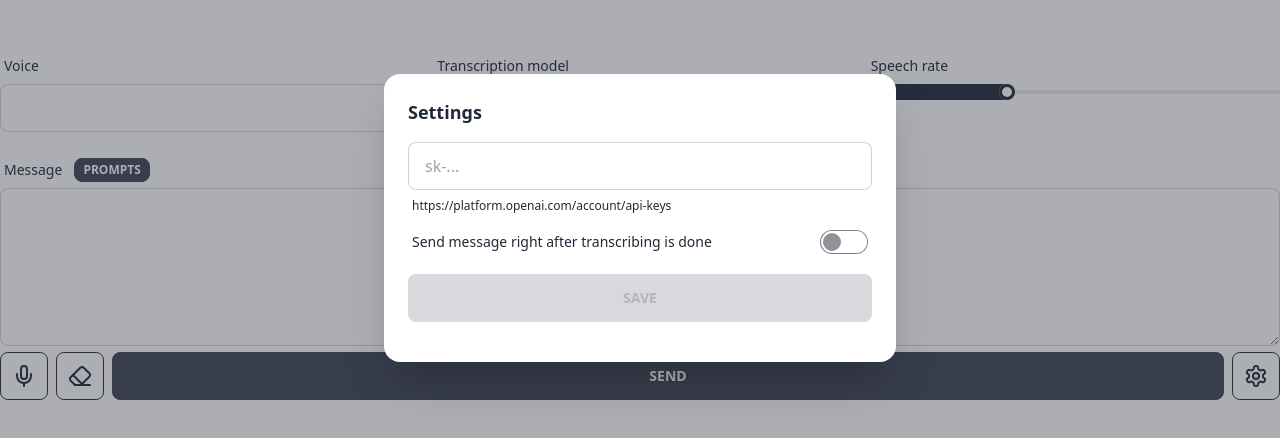
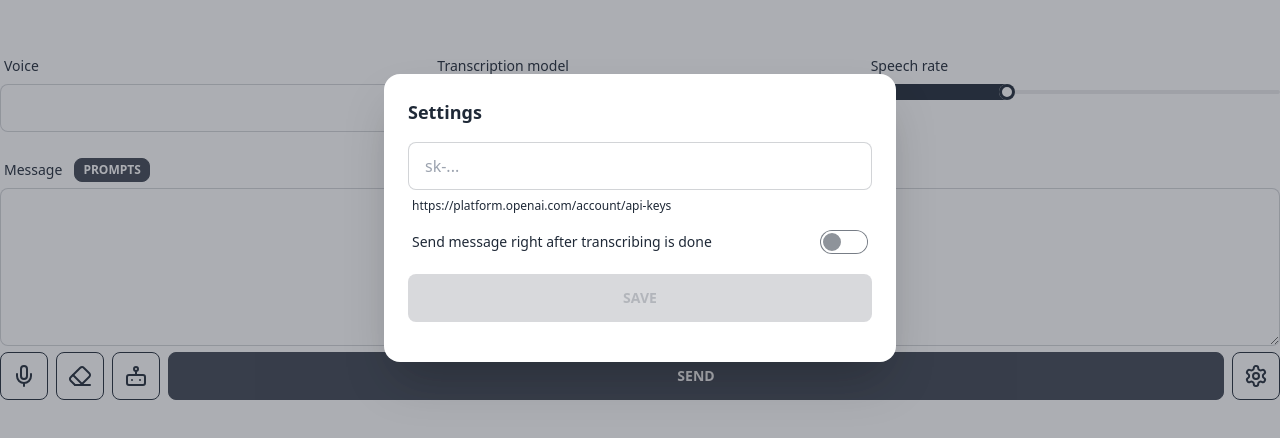
Before and after one commit to aduryagin/gpt, a React (Vite) app: page / in a window 1280 px wide. Shown: the part 182-620 px from the top of the page. Built offline with nearby package versions, Linux system fonts and the light colour scheme.

Commit message:
system message

```diff
--- a/src/App.tsx
+++ b/src/App.tsx
@@ -5,7 +5,7 @@ import PromptsModal, { modalId } from './PromptsModal';
 import Transcription from './Transcription';
 import { kMaxAudio_s, scrollToTheBottom, stopRecording } from './helpers';
 import ApiKeyModal from './ApiKeyModal';
-import { LucideSettings } from 'lucide-react';
+import { Bot, LucideSettings } from 'lucide-react';
 import Notification from './Notification';
 import StartNewConversation from './StartNewConversation';
 import { useSettings } from './hooks';
@@ -36,7 +36,6 @@ let readableStream: ReadableStreamDefaultReader<string> | undefined;
 
 /*
   todo:
-    - system message setting
     - experiment with tts. use a queue to play sentences one by one
     - button to resend messages if something went wrong
     - history
@@ -119,14 +118,20 @@ function App() {
   );
 
   const sendMessage = useCallback(
-    async (message: string) => {
+    async ({
+      message,
+      role = ChatCompletionRequestMessageRoleEnum.User,
+    }: {
+      message: string;
+      role?: ChatCompletionRequestMessageRoleEnum;
+    }) => {
       if (!message) return;
       setMessage('');
 
       const newMessages: Message[] = [
         ...messages,
         {
-          role: ChatCompletionRequestMessageRoleEnum.User,
+          role,
           date: new Date(),
           content: message,
         },
@@ -243,7 +248,7 @@ function App() {
         setRecordingTime(kMaxAudio_s);
 
         if (settings.isSendMessageRightAfterTranscribing) {
-          sendMessage(newMessage);
+          sendMessage({ message: newMessage });
         }
 
         return;
@@ -421,6 +426,20 @@ function App() {
               }}
             />
             <StartNewConversation setMessages={setMessages} />
+            <div className="tooltip" data-tip="Send system message">
+              <button
+                disabled={recording || transcribing || isAnswering}
+                onClick={() => {
+                  sendMessage({
+                    message,
+                    role: ChatCompletionRequestMessageRoleEnum.System,
+                  });
+                }}
+                className="btn btn-square btn-outline"
+              >
+                <Bot />
+              </button>
+            </div>
             <button
               disabled={recording || transcribing}
               className={`btn w-full shrink ${isAnswering ? 'btn-warning' : ''}`}
@@ -430,7 +449,7 @@ function App() {
                   setIsAnswering(false);
                   return;
                 }
-                sendMessage(message);
+                sendMessage({ message });
               }}
             >
               {(() => {
```
